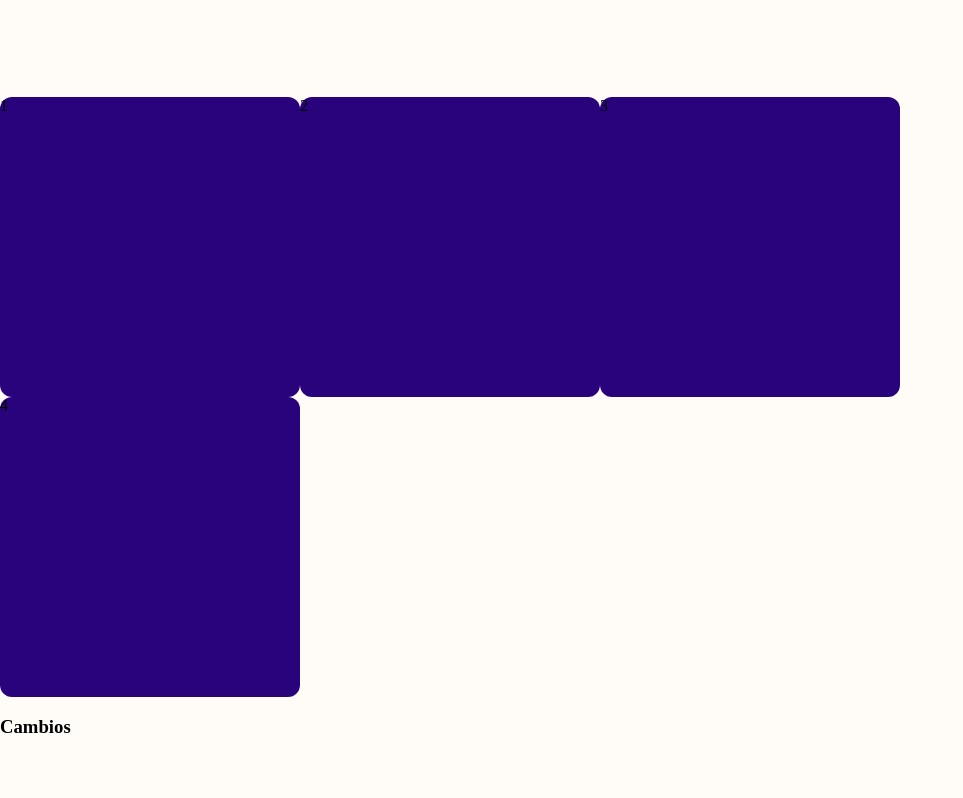
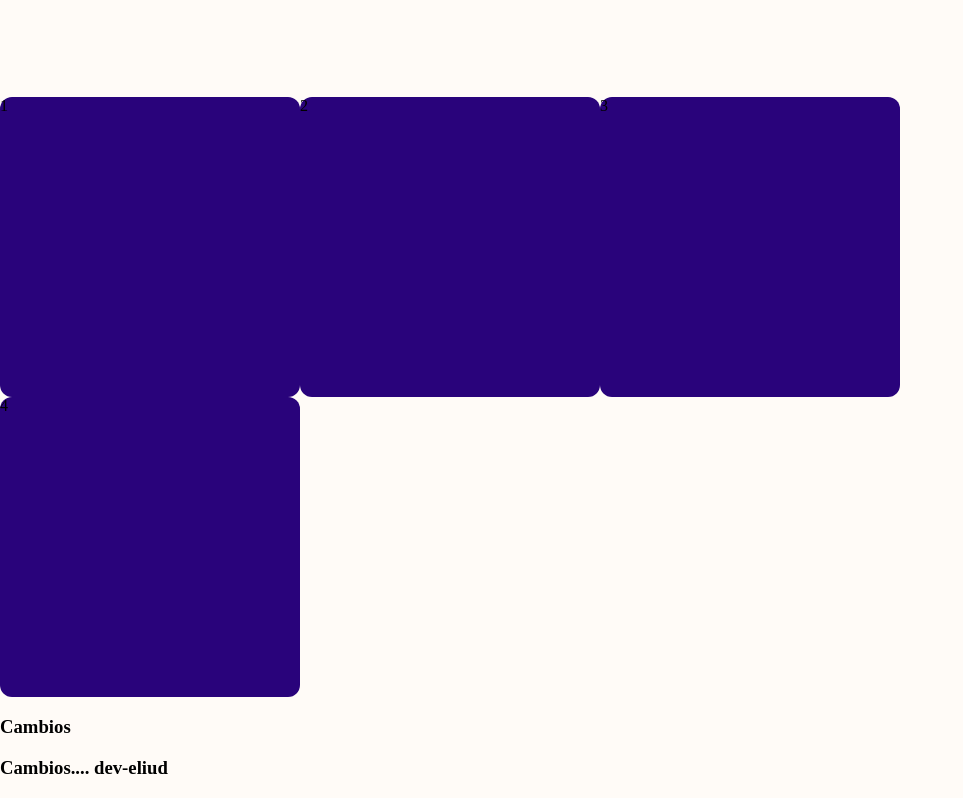
Before and after one commit to eliudsosa97/matchaBedu, a plain HTML site: page index.html in a window 1280 px wide. Shown: the part 1239-2037 px from the top of the page, without its empty margins (0-963 px from the left). Before the commit the page ends 1996 px from the top, so only its background shows below. Drawn offline with Linux system fonts and the light colour scheme.

Commit message:
changes dev-eliud

```diff
--- a/index.html
+++ b/index.html
@@ -113,5 +113,6 @@
     </section>
     <!-- Contenido en caso de éxito  -->
     <h3>Cambios</h3>
+    <h3>Cambios.... dev-eliud</h3>
   </body>
 </html>
```
